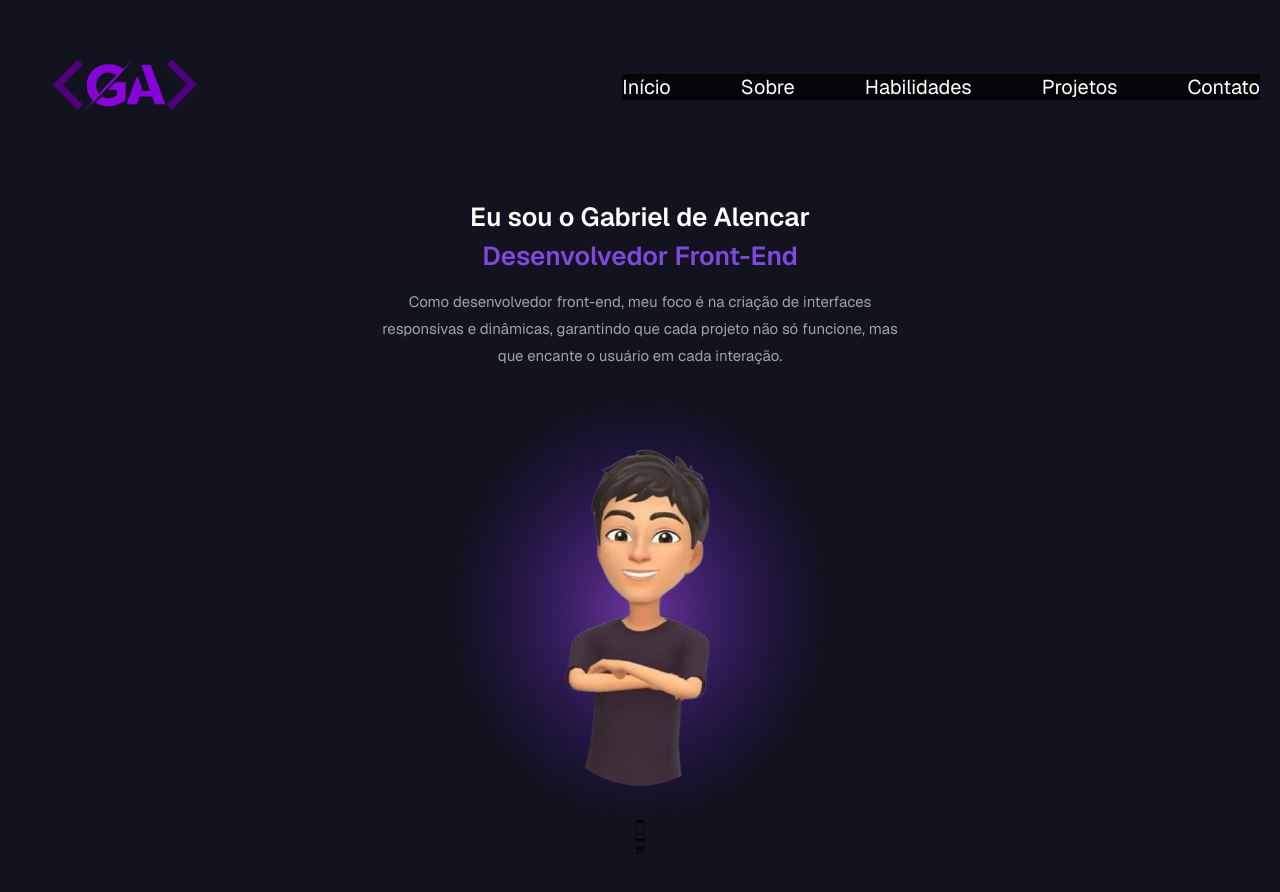
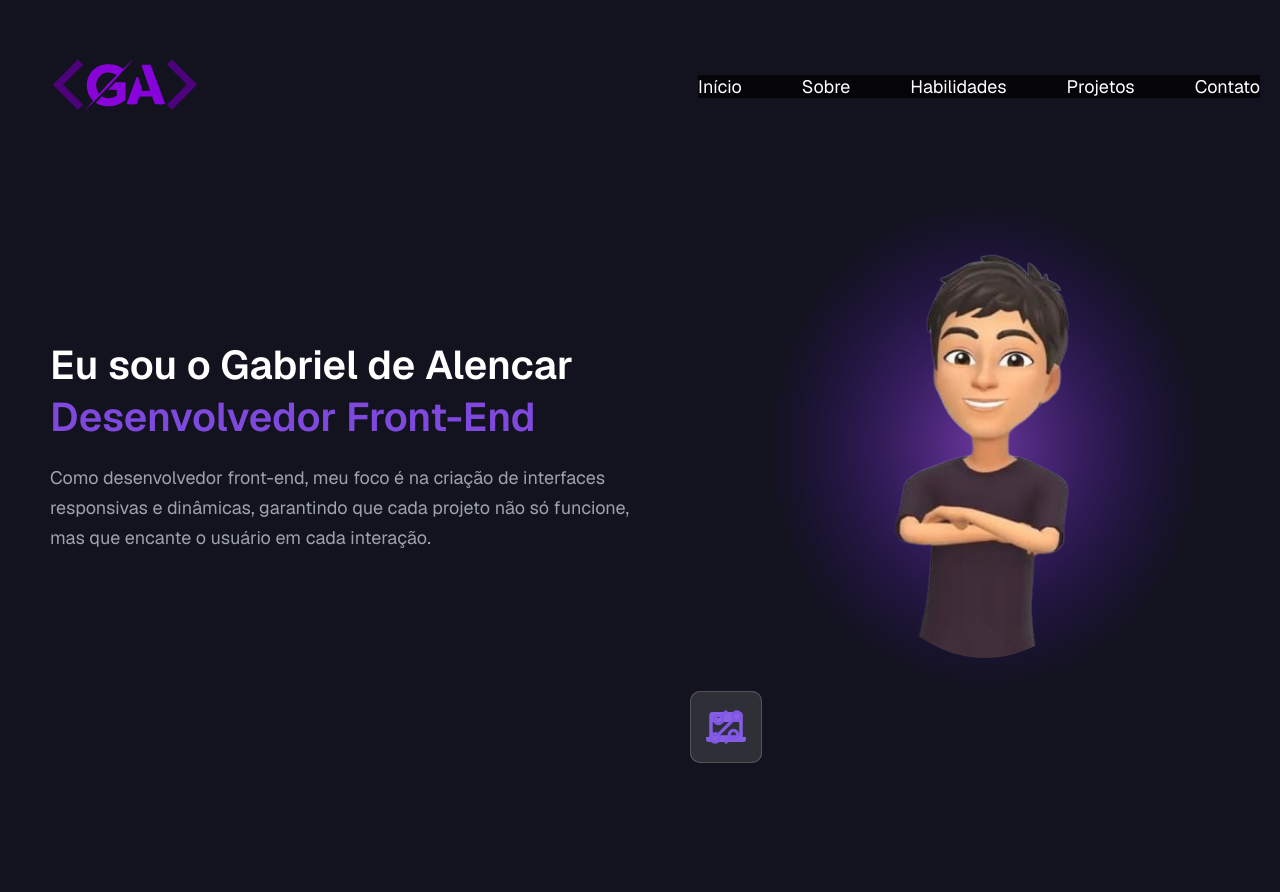
Before and after one commit to gabrielalencs/Portfolio, a React (Vite) app: page / in a window 1280 px wide. Shown: the top 892 px of the page. Built offline with nearby package versions, Linux system fonts and the light colour scheme.

Commit message:
tablet and desktop version of the home section

```diff
--- a/src/App.jsx
+++ b/src/App.jsx
@@ -16,7 +16,7 @@ const App = () => {
     return (
         <>
             <Header />
-            <main>
+            <main className="container">
                 <Introduction />
             </main>
         </>
--- a/src/styles/layout/header.scss
+++ b/src/styles/layout/header.scss
@@ -74,6 +74,10 @@
         }
 
         @include media.laptops {
+            gap: 6rem;
+        }
+
+        @include media.largeDesktops {
             gap: 7rem;
         }
     }
@@ -150,7 +154,7 @@
             transition: none;
         }
 
-        @include media.laptops {
+        @include media.largeDesktops {
             font-size: 2rem;
         }
     }
--- a/src/styles/layout/introduction.scss
+++ b/src/styles/layout/introduction.scss
@@ -2,19 +2,29 @@
 @use "../base/breakpoints.scss" as media;
 
 .introduction {
-    margin-top: 17rem;
-    // display: flex;
-    // justify-content: center;
-    // align-items: center;
+    margin-top: 20rem;
+
+    @include media.laptops {
+        display: flex;
+        justify-content: center;
+        align-items: center;
+    }
 
     .introduction__content {
-        padding: 3rem;
+        padding: 0 3rem;
         max-width: 59rem;
-        // flex: 1;
 
         @include media.tablets {
             margin: 0 auto;
             text-align: center;
+        }
+
+        @include media.laptops {
+            flex: 1;
+            margin: 0;
+            max-width: 100%;
+            text-align: left;
+            padding: 0 5rem;
         }
     }
 
@@ -27,11 +37,23 @@
         @include media.mobiles {
             font-size: 2.6rem;
         }
+
+        @include media.tablets {
+            font-size: 3.2rem;
+        }
+
+        @include media.desktops {
+            font-size: 4rem;
+        }
     }
 
     .introduction__role-text {
         color: color.$purple-secondary;
         margin-top: .5rem;
+
+        @include media.desktops {
+            margin-top: 0;
+        }
     }
 
     .introduction__description {
@@ -44,13 +66,24 @@
             font-size: 1.5rem;
             line-height: 2.7rem;
         }
+
+        @include media.tablets {
+            margin-top: 2rem;
+            font-size: 1.8rem;
+            line-height: 3rem;
+        }
     }
 
     .introduction__container-avatar {
-        flex: 1;
         text-align: center;
         position: relative;
         z-index: 1;
+        margin-top: 4rem;
+
+        @include media.laptops {
+            flex: 1;
+            margin-top: 0;
+        }
     }
 
     .avatar-container {
@@ -70,49 +103,58 @@
             @include media.mobiles {
                 width: 25rem;
             }
+
+            @include media.desktops {
+                width: 30rem;
+            }
         }
     }
 
-    // .introduction__icons-container {
-    //     position: absolute;
-    //     width: 25rem;
-    //     height: 25rem;
-    //     margin: 0 auto;
-    //     animation: rotate 10s linear infinite;
+    .introduction__icons-container {
+        position: absolute;
+        width: 25rem;
+        height: 25rem;
+        margin: 0 auto;
+        animation: rotate 10s linear infinite;
+        display: none;
 
-    //     .introduction__icon {
-    //         position: absolute;
-    //         background: rgba(217, 217, 217, 0.05);
-    //         padding: 1.5rem;
-    //         width: max-content;
-    //         border-radius: 1rem;
-    //         border: 1px solid rgba(97, 90, 99, 0.363);
-    //         font-size: 4rem;
-    //         color: color.$purple-primary;
-    //         // color: color.$white;
-    //         display: flex;
-    //         justify-content: center;
-    //         align-items: center;
-    //     }
+        @include media.laptops {
+            display: block;
+        }
 
-    //     .icon-1 {
-    //         top: -95%;
-    //         left: 45%;
-    //         animation: moveIcon 2s ease 2.9s infinite alternate;
-    //     }
+        .introduction__icon {
+            position: absolute;
+            background: rgba(217, 217, 217, 0.05);
+            padding: 1.5rem;
+            width: max-content;
+            border-radius: 1rem;
+            border: 1px solid rgba(97, 90, 99, 0.363);
+            font-size: 4rem;
+            color: color.$purple-primary;
+            // color: color.$white;
+            display: flex;
+            justify-content: center;
+            align-items: center;
+        }
 
-    //     .icon-2 {
-    //         top: -147%;
-    //         right: -112%;
-    //         animation: moveIcon 2s ease 1.9s infinite alternate;
-    //     }
+        .icon-1 {
+            // top: -95%;
+            // left: 45%;
+            // animation: moveIcon 2s ease 2.9s infinite alternate;
+        }
 
-    //     .icon-3 {
-    //         top: -49%;
-    //         left: 186%;
-    //         animation: moveIcon 2s ease .6s infinite alternate;
-    //     }
-    // }
+        .icon-2 {
+            // top: -147%;
+            // right: -112%;
+            // animation: moveIcon 2s ease 1.9s infinite alternate;
+        }
+
+        .icon-3 {
+            // top: -49%;
+            // left: 186%;
+            // animation: moveIcon 2s ease .6s infinite alternate;
+        }
+    }
 }
 
 @keyframes moveIcon {
```
